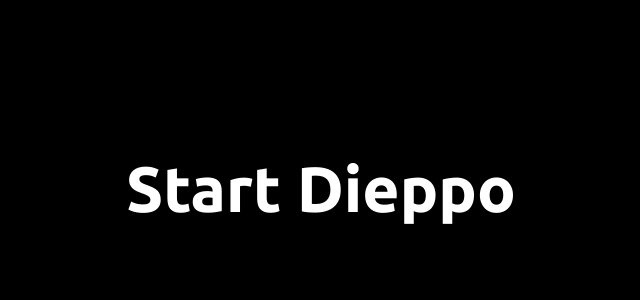
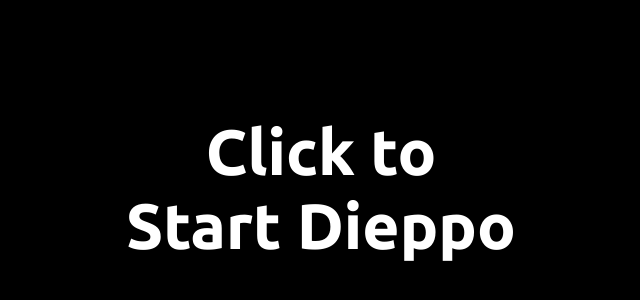
Before and after one commit to nodenotjs/diep-april-fools-website, a plain HTML site: page index.html in a window 1280 px wide. Shown: the part 212-512 px from the top of the page, without its empty margins (319-959 px from the left). Drawn offline with Linux system fonts and the light colour scheme.

Commit message:
click to link

```diff
--- a/index.html
+++ b/index.html
@@ -34,6 +34,7 @@
             cursor: pointer;
             z-index: 2;
             transition: opacity 1s ease-out, transform 1s ease-out;
+            text-align: center;
         }
 
         .fade-out {
@@ -51,7 +52,7 @@
 </head>
 
 <body>
-    <div class="start-screen" onclick="startVideo()">Start Dieppo</div>
+    <div class="start-screen" onclick="startVideo()">Click to<br>Start Dieppo</div>
     <video id="video" onended="closeTab()">
         <source src="assets/mistiknodevideo.mp4" type="video/mp4">
         Your browser does not support the video tag.
```
